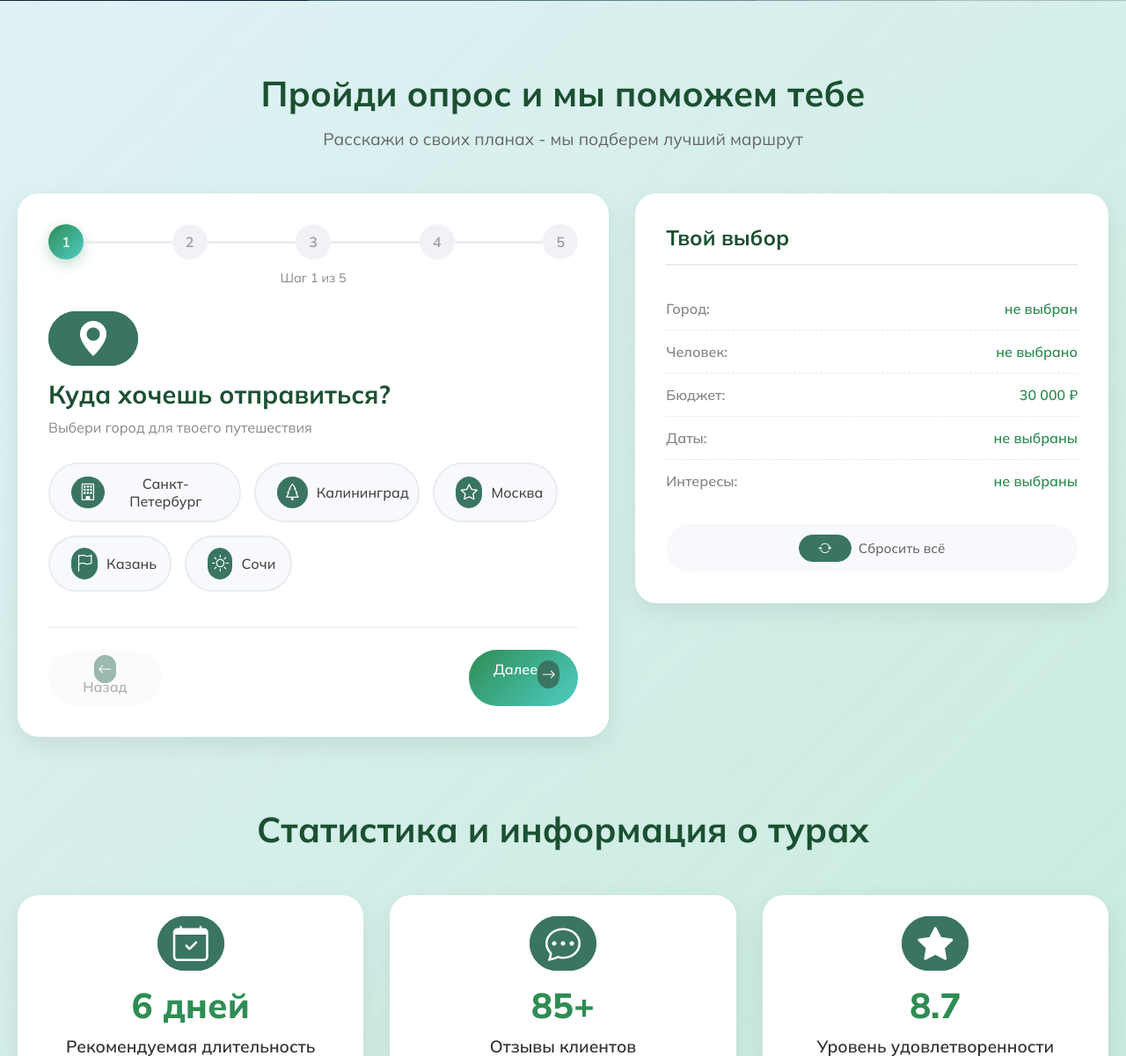
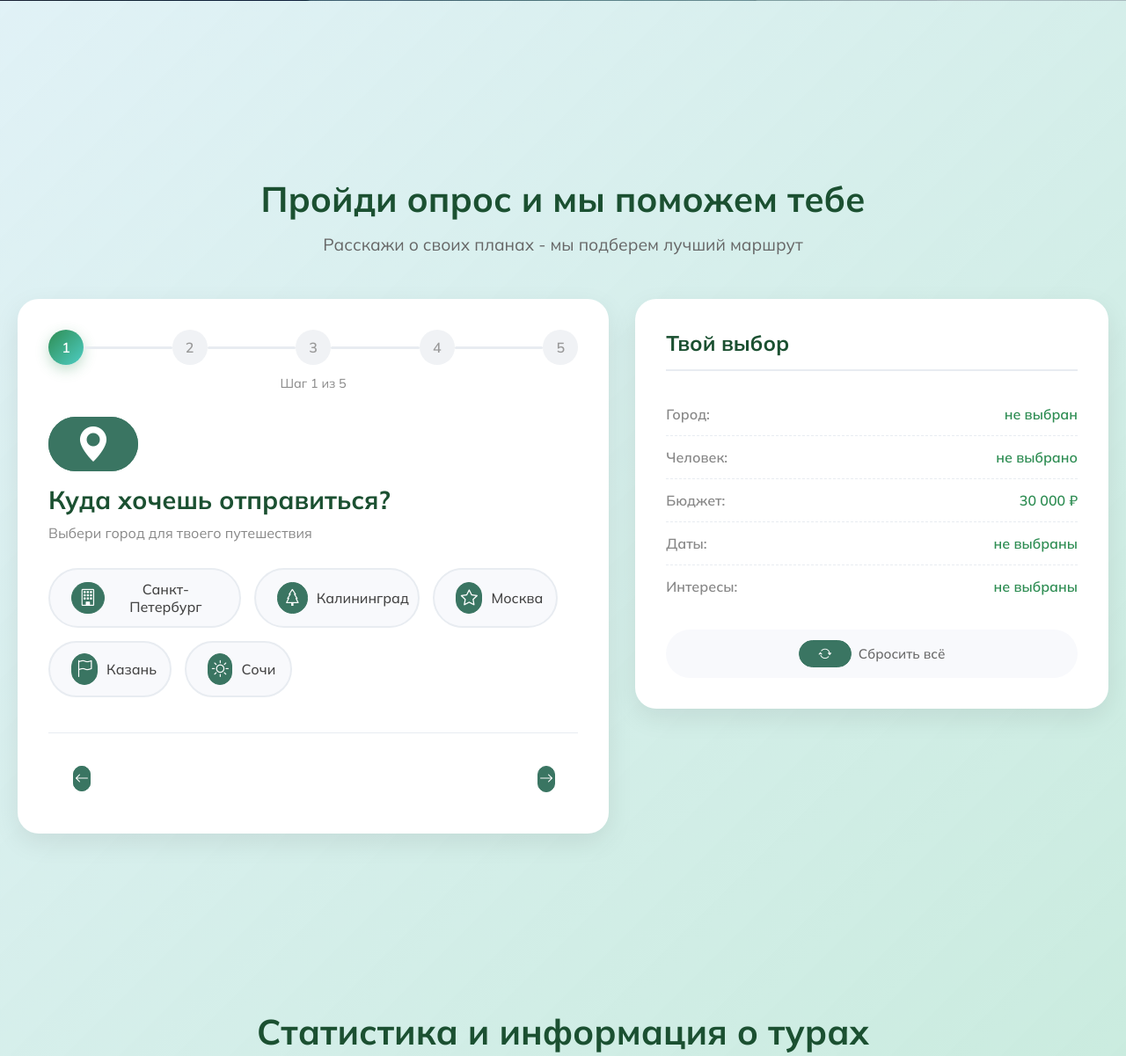
Before and after one commit to olya66606/diplom, a PHP site: page / in a window 1280 px wide; the page is wider, and only the part inside the window is pictured. Shown: the part 949-2150 px from the top of that part at 88% size. Run offline with PHP 8.4, Linux system fonts and the light colour scheme.

Commit message:
izmi
Co-authored-by: Copilot <copilot@github.com>

```diff
--- a/index.html
+++ b/index.html
@@ -48,9 +48,8 @@
         </div>
 
         <div class="survey-card-wrapper">
-            <!-- Левая область с карточками вопросов -->
             <div class="survey-questions-area">
-                <!-- Индикатор прогресса -->
+
                 <div class="progress-indicator">
                     <div class="progress-steps">
                         <span class="step active" data-step="1">1</span>
@@ -190,10 +189,10 @@
                 <!-- Кнопки навигации -->
                 <div class="navigation-buttons">
                     <button id="prev-btn" class="nav-btn nav-prev" disabled>
-                        <i class="bi bi-arrow-left"></i> Назад
+                        <i class="bi bi-arrow-left"></i>
                     </button>
                     <button id="next-btn" class="nav-btn nav-next">
-                        Далее <i class="bi bi-arrow-right"></i>
+                         <i class="bi bi-arrow-right"></i>
                     </button>
                     <button id="submit-survey-btn" class="nav-btn nav-submit" style="display: none;">
                         Подобрать маршрут <i class="bi bi-check-lg"></i>
--- a/style.css
+++ b/style.css
@@ -150,13 +150,10 @@ body{
 
 
 
-/* ========================================= */
-/* СТИЛЬНЫЙ БЛОК ОПРОСА (как vivod) */
-/* ========================================= */
-
+/* opros */
 .survey-block {
     max-width: 1400px;
-    margin: 80px auto;
+    margin: 200px auto;
     padding: 0 20px;
 }
 
@@ -197,7 +194,6 @@ body{
     box-shadow: 0 20px 40px rgba(0,0,0,0.12);
 }
 
-/* Индикатор прогресса */
 .progress-indicator {
     margin-bottom: 35px;
 }
@@ -430,33 +426,17 @@ body{
     border-radius: 50px;
     font-size: 1rem;
     font-weight: 600;
-    cursor: pointer;
-    transition: all 0.3s;
-    font-family: 'Mulish', sans-serif;
-    background: #f8f9fc;
+    background: #ffffff;
     border: none;
-    color: #666;
 }
 
-.nav-btn:hover:not(:disabled) {
-    background: #e8ecf1;
-    transform: translateY(-2px);
-}
 
-.nav-next, .nav-submit {
-    background: linear-gradient(135deg, #2e8d53 0%, #4ecdc4 100%);
-    color: white;
-}
 
-.nav-next:hover, .nav-submit:hover {
+.nav-next:hover, .nav-submit:hover, .nav-prev:hover {
     transform: translateY(-2px);
     box-shadow: 0 5px 20px rgba(46,141,83,0.4);
 }
 
-.nav-btn:disabled {
-    opacity: 0.5;
-    cursor: not-allowed;
-}
 
 /* Правая панель - сводка */
 .survey-summary-container {
@@ -556,9 +536,7 @@ body{
 
 
 
-/* ========================================= */
-/* СТИЛЬНЫЙ БЛОК ТУРОВ (как vivod) */
-/* ========================================= */
+/* tyri */
 
 .tours-container {
     max-width: 1400px;
@@ -750,12 +728,10 @@ body{
     transform: translateY(-2px);
 }
 
-/* ========================================= */
-/* МОДАЛЬНОЕ ОКНО - СКРЫТО ПО УМОЛЧАНИЮ */
-/* ========================================= */
+
 
 .modal {
-    display: none;  /* ВАЖНО: скрыто по умолчанию */
+    display: none;
     position: fixed;
     z-index: 2000;
     left: 0;
@@ -769,7 +745,7 @@ body{
 }
 
 .modal.show {
-    display: flex;  /* Показываем только когда есть класс show */
+    display: flex;
 }
 
 .modal-content {
@@ -827,9 +803,6 @@ body{
 
 
 
-/* ========================================= */
-/* АДАПТИВНОСТЬ */
-/* ========================================= */
 
 @media (max-width: 1024px) {
     .survey-card-wrapper {
@@ -915,9 +888,7 @@ body{
 
 
 
-/* ========================================= */
-/* СТАТИСТИКА - 3 КАРТОЧКИ В РЯД */
-/* ========================================= */
+/* vivod */
 
 .vivod {
     max-width: 1400px;
@@ -1089,10 +1060,7 @@ body{
 
 
 
-
-
-        /* Стили для футера */
-
+/* podval */
 
     footer {
         background-color: #ffffff;
@@ -1205,7 +1173,6 @@ body{
 
 
 
-
        .social-text {
         margin-top: 5px;
         font-size: 0.85rem;
```
Lines whose indentation alone changed are shown as unchanged.
